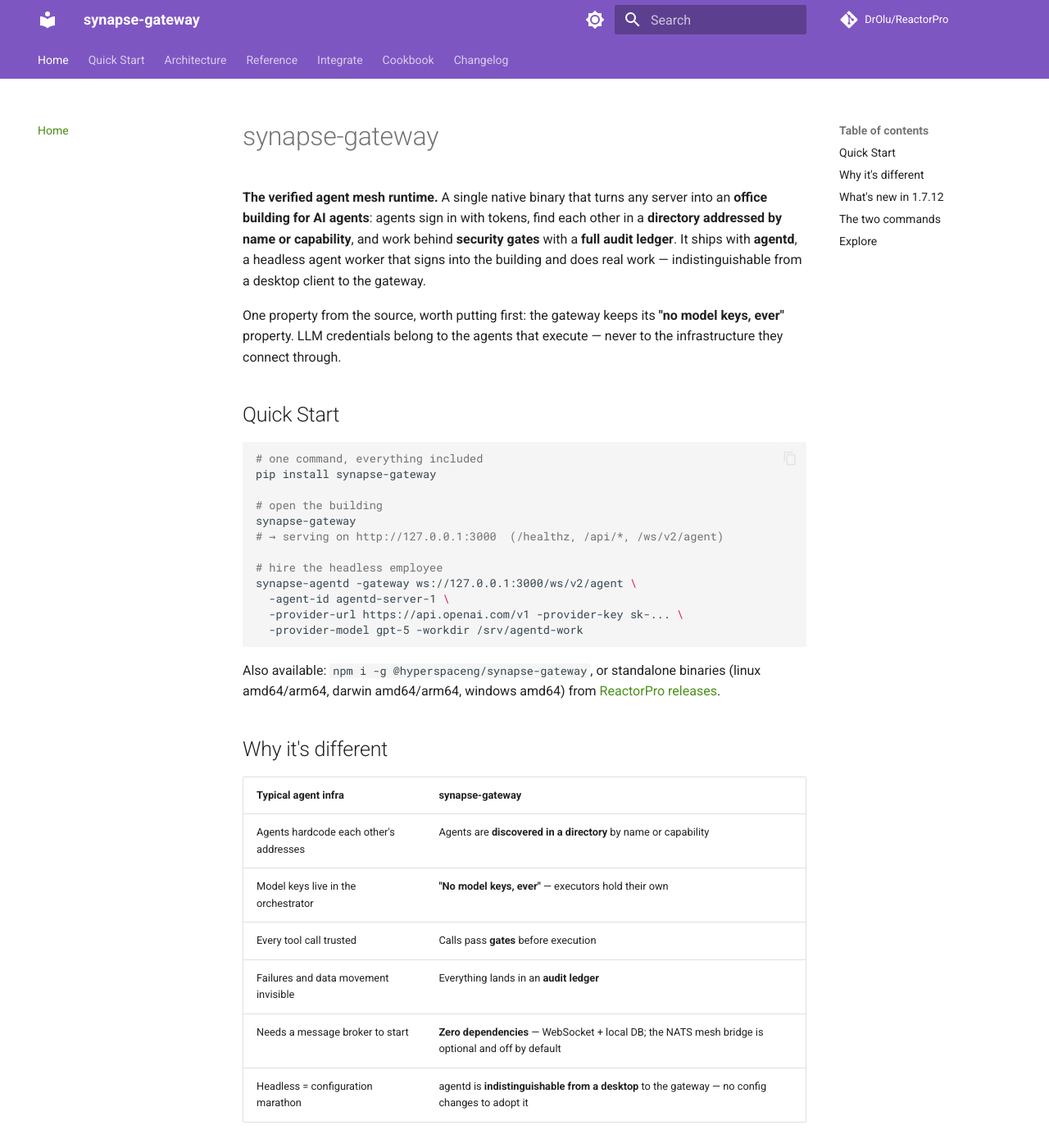
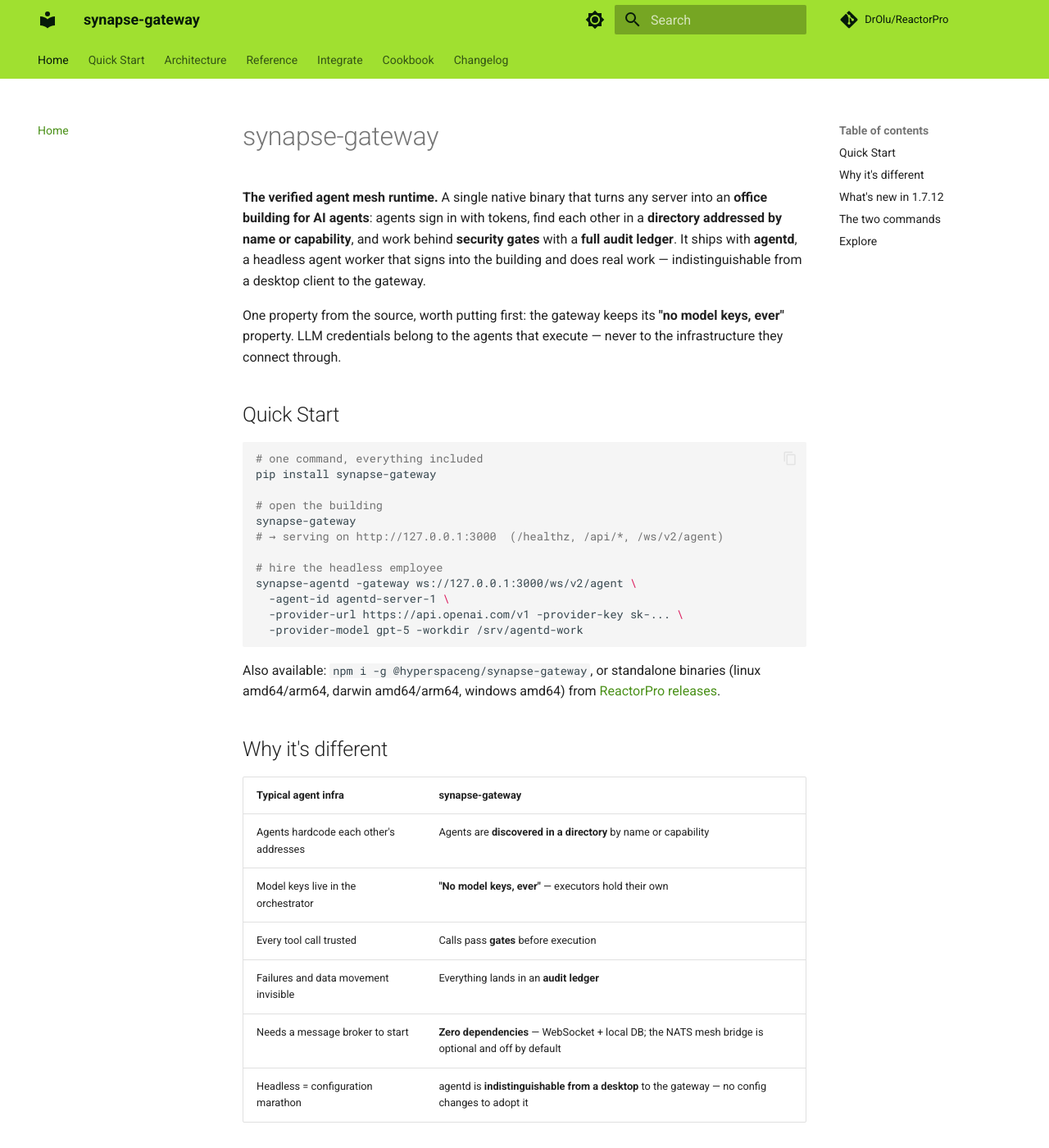
Before and after one commit to DrOlu/synapse-gateway, an MkDocs documentation site: the page built from docs/index.md, in a window 1280 px wide and 1400 px high. Shown: the whole window at 82% size. Built offline with MkDocs 1.6.1 and Material for MkDocs 9.7.7, drawn with Linux system fonts in a browser that asks for light colours; comment, search, counter and statistics services are not loaded.

Commit message:
docs: header bar to the neuralos.ng NEON lime (#a0e030), near-black text on the bar — matching the neuralosd docs

```diff
--- a/docs/stylesheets/brand.css
+++ b/docs/stylesheets/brand.css
@@ -1,9 +1,20 @@
-/* neuralOS brand accent — deep green links in light, neon lime on dark */
+/* neuralOS brand — NEON lime header bar like neuralos.ng / the neuralosd docs
+   neon #a0e030 bar · near-black text on it · deep green links in light mode */
+
 :root > * {
+  /* the header bar */
+  --md-primary-fg-color: #a0e030;          /* NEON lime */
+  --md-primary-bg-color: #061a0a;          /* near-black text on the bar */
+  --md-primary-fg-color--light: #a0e030;
+  --md-primary-fg-color--dark: #a0e030;
+  /* links: deep green in light mode (lime on white is unreadable) */
   --md-accent-fg-color: #4a9018;
   --md-typeset-a-color: #4a9018;
 }
+
 [data-md-color-scheme="slate"] {
+  --md-primary-fg-color: #a0e030;
+  --md-primary-bg-color: #061a0a;
   --md-accent-fg-color: #a0e030;
   --md-typeset-a-color: #a0e030;
 }
--- a/mkdocs.yml
+++ b/mkdocs.yml
@@ -13,13 +13,13 @@ theme:
   name: material
   palette:
     - scheme: default
-      primary: deep purple
+      primary: custom
       accent: custom
       toggle:
         icon: material/brightness-7
         name: Switch to dark mode
     - scheme: slate
-      primary: deep purple
+      primary: custom
       accent: custom
       toggle:
         icon: material/brightness-4
```
